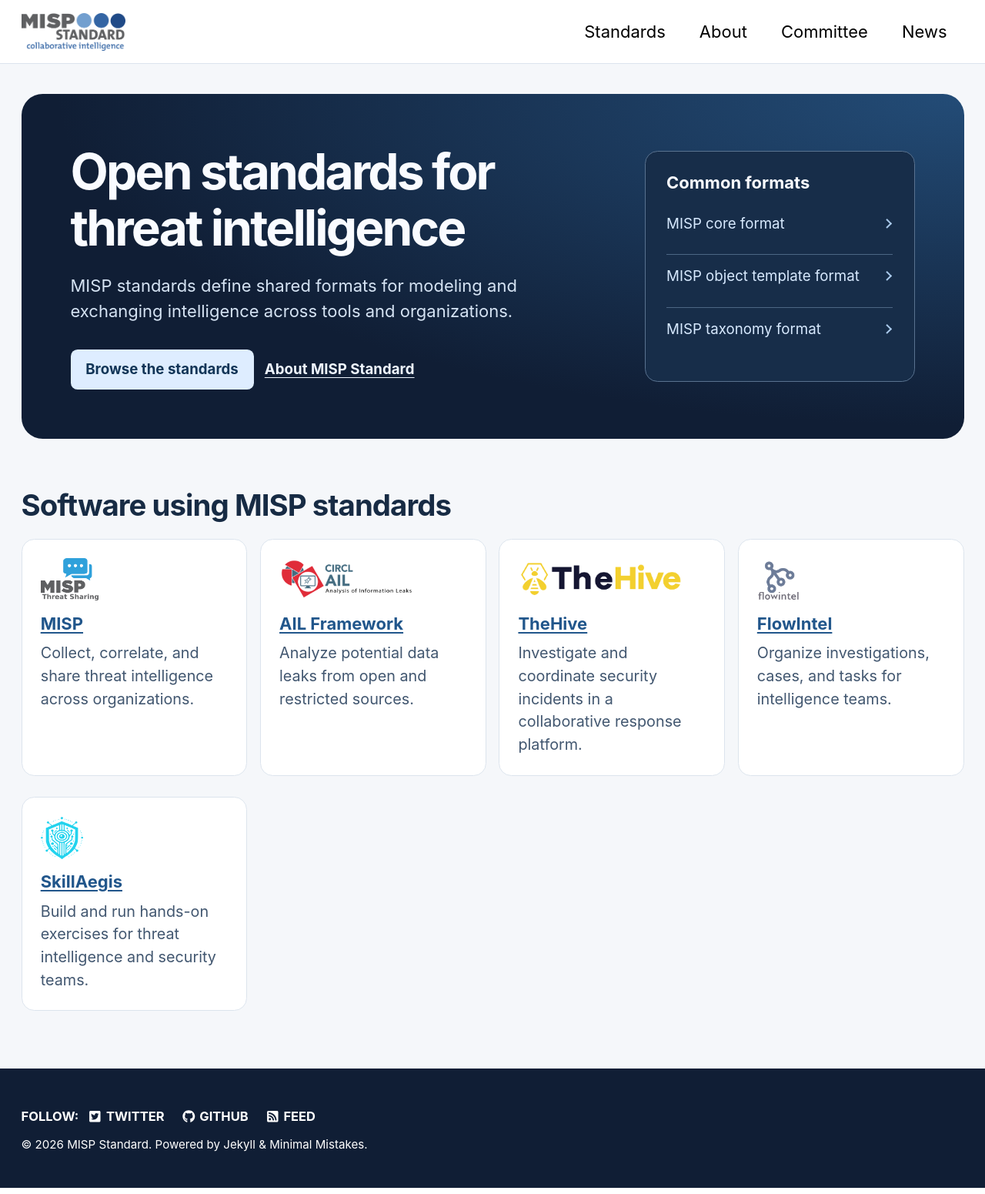
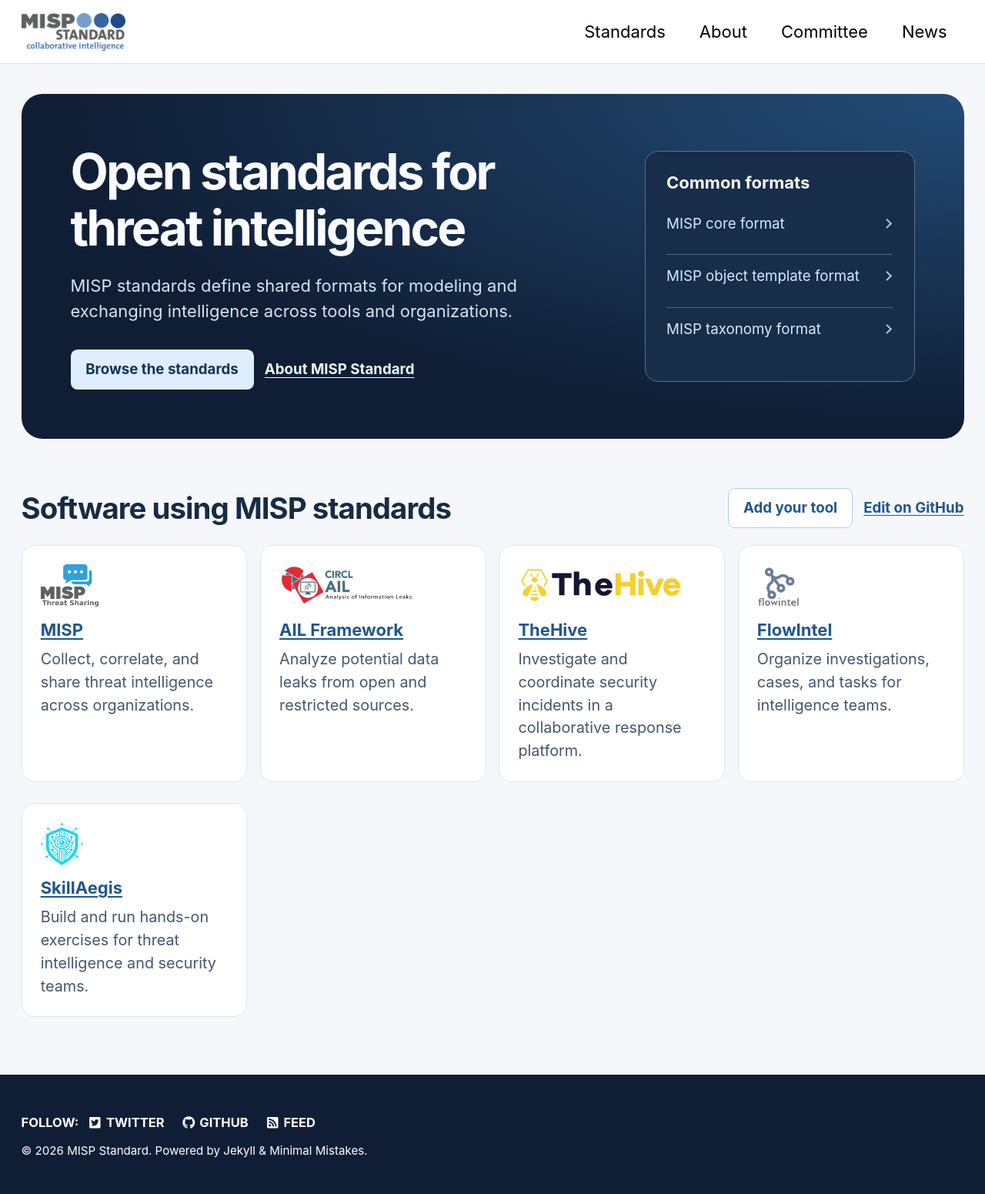
Before and after one commit to MISP/misp-standard.org, a Jekyll site: the page built from index.md, in a window 1280 px wide. Shown: the whole page at 77% size. Built offline with Jekyll 4.4.1, drawn with Linux system fonts in a browser that asks for light colours; cached includes are drawn as plain includes; nearby versions of some CDN libraries.

Commit message:
Add GitHub contribution links to the software list

```diff
--- a/_sass/_misp-site.scss
+++ b/_sass/_misp-site.scss
@@ -206,6 +206,19 @@
   h2 {
     font-size: clamp(1.5rem, 3vw, 2.05rem);
     letter-spacing: -0.025em;
+  }
+}
+
+.misp-projects__header {
+  display: flex;
+  flex-wrap: wrap;
+  align-items: center;
+  justify-content: space-between;
+  gap: 0.6rem 1rem;
+
+  a {
+    color: #21568b;
+    text-underline-offset: 0.15em;
   }
 }
 
--- a/index.md
+++ b/index.md
@@ -46,8 +46,22 @@ projects:
   </div>
 </section>
 
+{% assign website_repository = "https://github.com/MISP/misp-standard.org" %}
+{% capture tool_suggestion %}
+- Tool name:
+- Website or repository:
+- MISP standard used and how:
+- Short description:
+{% endcapture %}
+
 <section class="misp-projects" aria-labelledby="misp-projects-title">
-  <h2 id="misp-projects-title">Software using MISP standards</h2>
+  <div class="misp-projects__header">
+    <h2 id="misp-projects-title">Software using MISP standards</h2>
+    <div class="misp-actions">
+      <a class="misp-button misp-button--outline" href="{{ website_repository }}/issues/new?title={{ 'Add a tool using MISP standards' | url_encode }}&amp;body={{ tool_suggestion | strip | url_encode }}">Add your tool</a>
+      <a href="{{ website_repository }}/edit/master/index.md">Edit on GitHub</a>
+    </div>
+  </div>
   <ul class="misp-projects__list">
     {% for project in page.projects %}
     <li class="misp-project">
```
